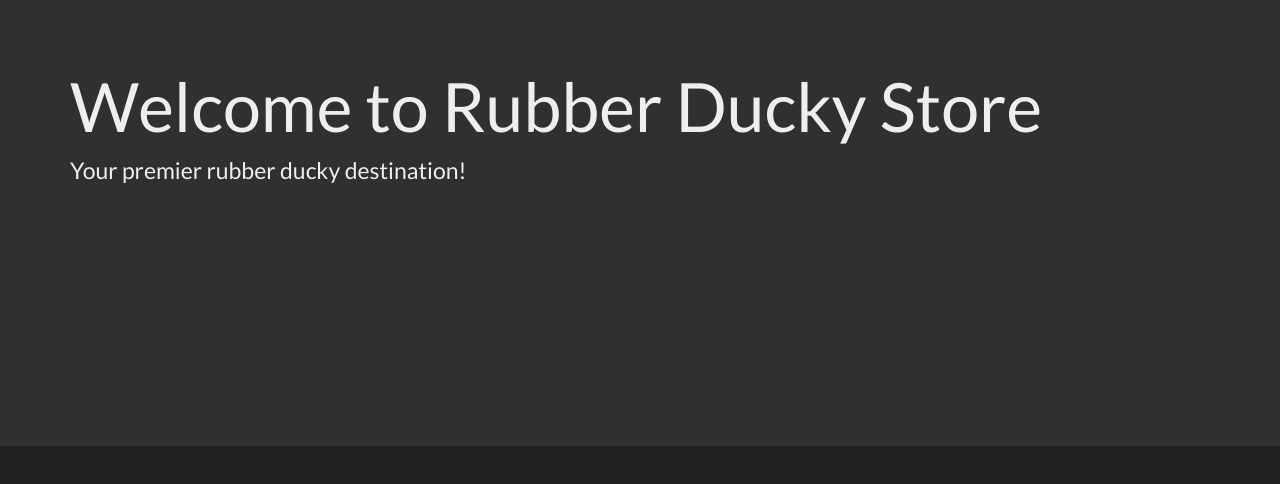
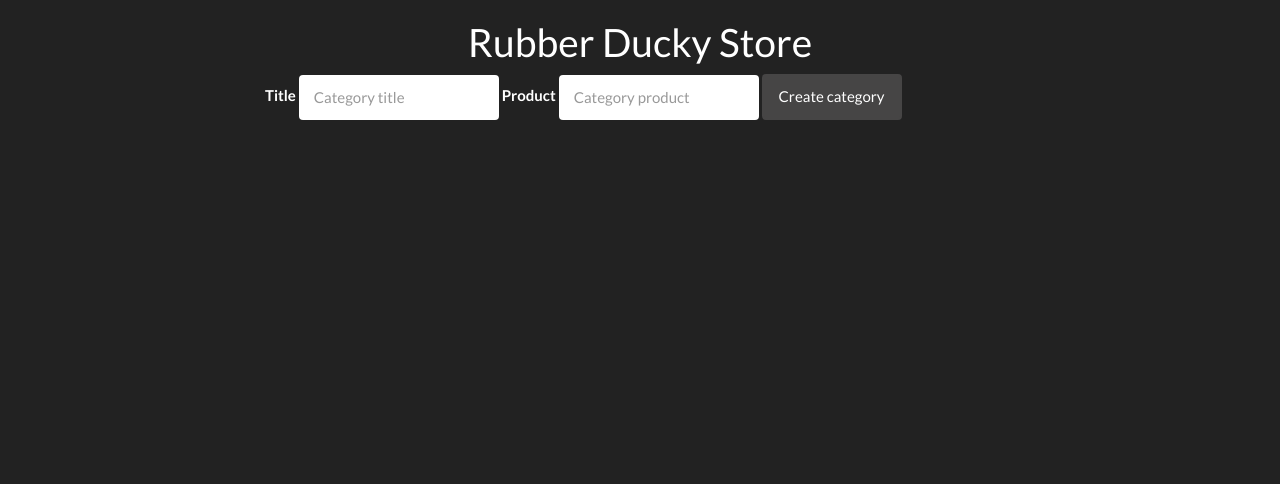
Before and after one commit to seanv17/rubber-ducky-store, a website: page views/index.html in a window 1280 px wide. Drawn offline with nearby package versions, Linux system fonts and the light colour scheme; some packages are replaced by stand-ins of ours.

Commit message:
added dummy data to confirm cate prod crud routes in index.html

```diff
--- a/views/index.html
+++ b/views/index.html
@@ -14,16 +14,42 @@
     <!-- VENDOR SCRIPTS -->
     <script src="/vendor/angular/angular.min.js"></script>
     <script src="/vendor/angular-route/angular-route.min.js"></script>
+    <script type="text/javascript" src="https://cdnjs.cloudflare.com/ajax/libs/handlebars.js/4.0.5/handlebars.min.js"></script>
 
     <!-- APPLICATION SCRIPTS -->
     <script src="/scripts/app.js"></script>
 
   </head>
   <body>
-    <div class="jumbotron">
-      <div class="container">
-        <h1>Welcome to Rubber Ducky Store</h1>
-        <p>Your premier rubber ducky destination!</p>
+    <div class="container">
+      <h1 class="text-center">Rubber Ducky Store</h1>
+      <div class="row">
+        <div class="col-md-8 col-md-offset-2">
+          <form class="form-inline" id="newCategoryForm">
+            <div class="form-group">
+              <label for="title">Title</label>
+              <input type="text" class="form-control" name="title" placeholder="Category title">
+            </div>
+            <div class="form-group">
+              <label for="title">Product</label>
+              <input type="text" class="form-control" name="product" placeholder="Category product">
+            </div>
+            <button type="submit" class="btn btn-default">Create category</button>
+          </form>
+          <div id='categoryTarget'>
+            <!-- handlebars template -->
+            <script id="categories-template" type="text/x-handlebars-template">
+              {{#each categories}}
+              <hr>
+              <p>
+                <b>{{name}}</b>
+                by {{product.name}}
+                <button type="button" name="button" class="deleteBtn btn btn-danger pull-right" data-id={{_id}}>Delete</button>
+              </p>
+              {{/each}}
+            </script>
+          </div>
+        </div>
       </div>
     </div>
   </body>
```
